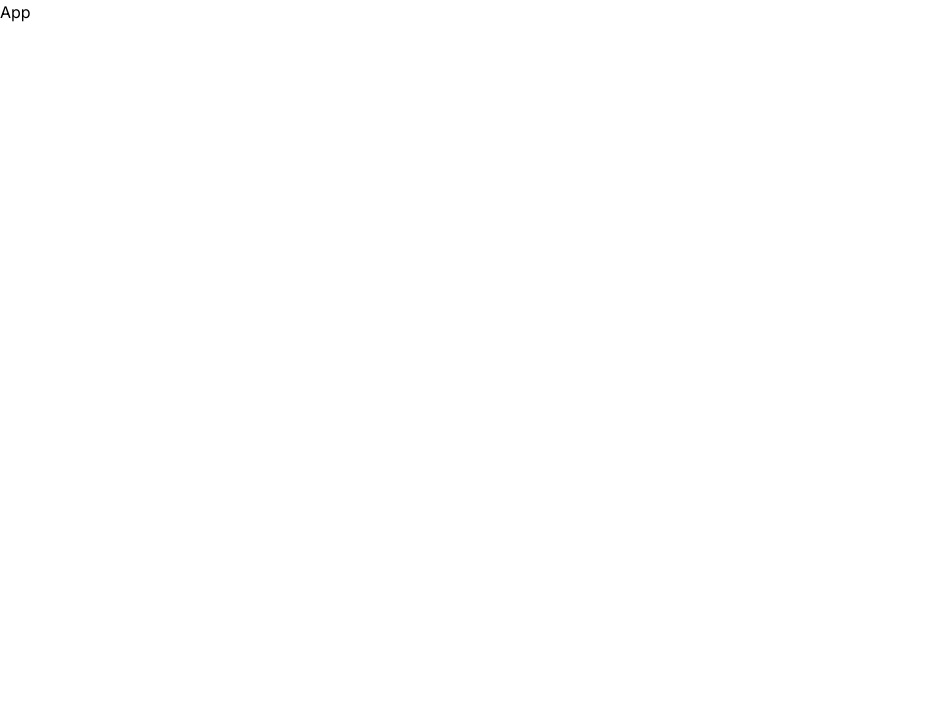
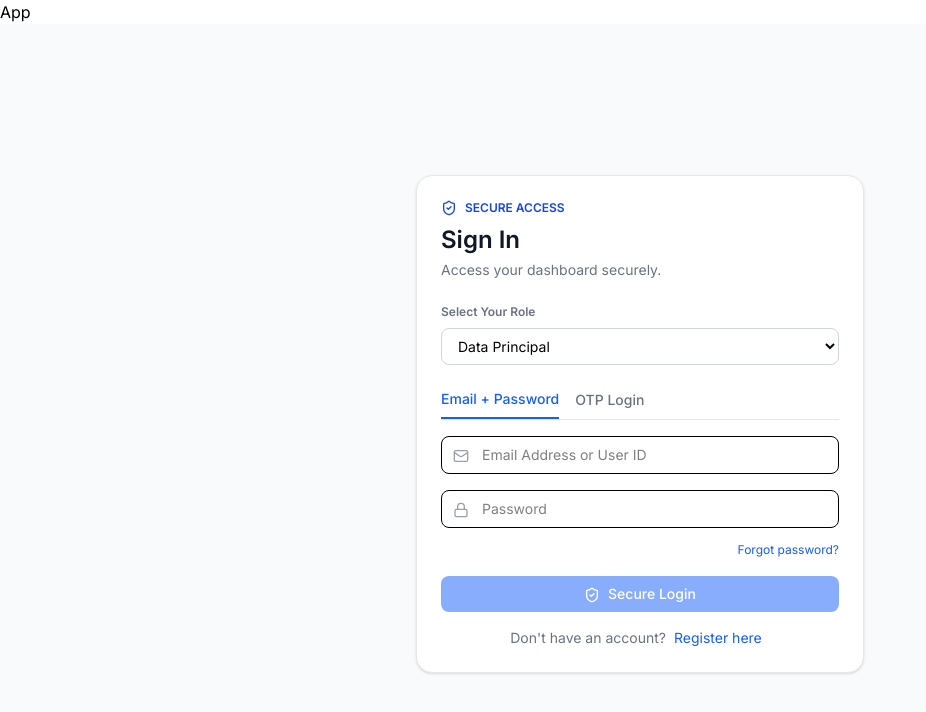
Before and after one commit to OmprakashMaurya16/E_CRM, a React (Vite) app in the folder Frontend/: page / in a window 1280 px wide. Shown: the top 712 px of the page, without its empty margins (0-926 px from the left). Built offline with nearby package versions, Linux system fonts and the light colour scheme.

Commit message:
LoginPage

```diff
--- a/Frontend/src/App.jsx
+++ b/Frontend/src/App.jsx
@@ -1,7 +1,13 @@
 import React from "react";
+import LoginPage from "./pages/LoginPage";
 
 const App = () => {
-  return <div>App</div>;
+  return (
+    <div>
+      App
+      <LoginPage />
+    </div>
+  );
 };
 
 export default App;
--- a/Frontend/src/pages/LoginPage.jsx
+++ b/Frontend/src/pages/LoginPage.jsx
@@ -1,7 +1,307 @@
-import React from "react";
+import { useEffect, useState } from "react";
+import { Mail, Lock, ShieldCheck } from "lucide-react";
+import { Link, useNavigate } from "react-router-dom";
+import axios from "axios";
+import { toast } from "react-toastify";
 
 const LoginPage = () => {
-  return <div>LoginPage</div>;
+  const [role, setRole] = useState("DATA_PRINCIPAL");
+  const [loginMethod, setLoginMethod] = useState("PASSWORD"); // PASSWORD | OTP
+  const [email, setEmail] = useState("");
+  const [password, setPassword] = useState("");
+  const [otp, setOtp] = useState("");
+  const [otpStep, setOtpStep] = useState(1); // 1: request, 2: verify
+  const [loading, setLoading] = useState(false);
+
+  const navigate = useNavigate();
+  const API_BASE = import.meta.env.VITE_API_BASE_URL || "http://localhost:5000";
+
+  useEffect(() => {
+    const token = localStorage.getItem("token");
+    const storedRole = localStorage.getItem("role");
+    const userStr = localStorage.getItem("user");
+    const userRole = userStr ? JSON.parse(userStr)?.role : null;
+
+    const r = userRole || storedRole;
+    if (token && r) {
+      navigate(
+        r === "DATA_PRINCIPAL"
+          ? "/data-principal"
+          : r === "DATA_FIDUCIARY"
+          ? "/data-fiduciary"
+          : r === "DATA_PROCESSOR"
+          ? "/data-processor"
+          : "/admin",
+        { replace: true }
+      );
+    }
+  }, [navigate]);
+
+  const handlePasswordLogin = async () => {
+    try {
+      setLoading(true);
+      const res = await axios.post(`${API_BASE}/api/auth/login`, {
+        email,
+        password,
+        role,
+      });
+
+      if (res?.data?.token) localStorage.setItem("token", res.data.token);
+      if (res?.data?.user) {
+        localStorage.setItem("user", JSON.stringify(res.data.user));
+        localStorage.setItem("role", res.data.user.role);
+      } else {
+        localStorage.setItem("role", role);
+      }
+
+      toast.success("Login successful");
+
+      const r = res?.data?.user?.role || role;
+      navigate(
+        r === "DATA_PRINCIPAL"
+          ? "/data-principal"
+          : r === "DATA_FIDUCIARY"
+          ? "/data-fiduciary"
+          : r === "DATA_PROCESSOR"
+          ? "/data-processor"
+          : "/admin",
+        { replace: true }
+      );
+    } catch (err) {
+      toast.error(err?.response?.data?.message || "Invalid credentials");
+    } finally {
+      setLoading(false);
+    }
+  };
+
+  const requestOtp = async () => {
+    if (!email) return toast.error("Email is required");
+    try {
+      setLoading(true);
+      await axios.post(`${API_BASE}/api/auth/otp/request`, { email, role });
+      toast.success("OTP sent to your email");
+      setOtpStep(2);
+    } catch (err) {
+      toast.error(err?.response?.data?.message || "Failed to send OTP");
+    } finally {
+      setLoading(false);
+    }
+  };
+
+  const verifyOtp = async () => {
+    if (!otp) return toast.error("OTP is required");
+    try {
+      setLoading(true);
+      const res = await axios.post(`${API_BASE}/api/auth/otp/verify`, {
+        email,
+        otp,
+        role,
+      });
+
+      if (res?.data?.token) localStorage.setItem("token", res.data.token);
+      if (res?.data?.user) {
+        localStorage.setItem("user", JSON.stringify(res.data.user));
+        localStorage.setItem("role", res.data.user.role);
+      }
+
+      if (res?.data?.token) {
+        toast.success("Login successful");
+        const r = res?.data?.user?.role || role;
+        navigate(
+          r === "DATA_PRINCIPAL"
+            ? "/data-principal"
+            : r === "DATA_FIDUCIARY"
+            ? "/data-fiduciary"
+            : r === "DATA_PROCESSOR"
+            ? "/data-processor"
+            : "/admin",
+          { replace: true }
+        );
+      } else {
+        toast.info(res?.data?.message || "OTP verified. Please continue.");
+      }
+    } catch (err) {
+      toast.error(err?.response?.data?.message || "Invalid or expired OTP");
+    } finally {
+      setLoading(false);
+    }
+  };
+
+  const handleSubmit = (e) => {
+    e.preventDefault();
+    if (loginMethod === "PASSWORD") return handlePasswordLogin();
+    return otpStep === 1 ? requestOtp() : verifyOtp();
+  };
+
+  return (
+    <div className="min-h-screen flex items-center justify-center bg-gray-50 px-4">
+      <form
+        onSubmit={handleSubmit}
+        className="w-full max-w-md bg-white rounded-2xl shadow-sm border border-gray-200 p-6"
+      >
+        <div className="text-left mb-6">
+          <div className="flex items-center gap-2 text-xs font-semibold text-blue-700">
+            <ShieldCheck className="h-4 w-4" />
+            <span>SECURE ACCESS</span>
+          </div>
+          <h1 className="mt-2 text-2xl font-semibold text-gray-900">Sign In</h1>
+          <p className="text-sm text-gray-500 mt-1">
+            Access your dashboard securely.
+          </p>
+        </div>
+
+        {/* Role select */}
+        <div className="mb-6">
+          <label className="block text-xs font-semibold text-gray-500 mb-2">
+            Select Your Role
+          </label>
+          <select
+            value={role}
+            onChange={(e) => setRole(e.target.value)}
+            className="w-full border border-gray-300 rounded-lg px-3 py-2 text-sm focus:outline-none focus:ring-2 focus:ring-blue-500"
+          >
+            <option value="DATA_PRINCIPAL">Data Principal</option>
+            <option value="DATA_FIDUCIARY">Data Fiduciary</option>
+            <option value="DATA_PROCESSOR">Data Processor</option>
+            <option value="ADMIN">Admin</option>
+          </select>
+        </div>
+
+        <div className="flex border-b border-gray-200 mb-4 text-sm">
+          <button
+            type="button"
+            onClick={() => {
+              setLoginMethod("PASSWORD");
+              setOtpStep(1);
+              setOtp("");
+            }}
+            className={`pb-2 mr-4 font-medium ${
+              loginMethod === "PASSWORD"
+                ? "text-blue-600 border-b-2 border-blue-600"
+                : "text-gray-500"
+            }`}
+          >
+            Email + Password
+          </button>
+          <button
+            type="button"
+            onClick={() => {
+              setLoginMethod("OTP");
+              setOtpStep(1);
+              setPassword("");
+            }}
+            className={`pb-2 font-medium ${
+              loginMethod === "OTP"
+                ? "text-blue-600 border-b-2 border-blue-600"
+                : "text-gray-500"
+            }`}
+          >
+            OTP Login
+          </button>
+        </div>
+
+        <div className="mb-4">
+          <div className="relative">
+            <Mail className="absolute left-3 top-3 h-4 w-4 text-gray-400" />
+            <input
+              type="email"
+              value={email}
+              onChange={(e) => setEmail(e.target.value)}
+              className="w-full pl-10 pr-3 py-2 border rounded-lg text-sm"
+              placeholder="Email Address or User ID"
+              required
+              autoComplete="email"
+            />
+          </div>
+        </div>
+
+        {loginMethod === "PASSWORD" ? (
+          <div className="mb-4">
+            <div className="relative">
+              <Lock className="absolute left-3 top-3 h-4 w-4 text-gray-400" />
+              <input
+                type="password"
+                value={password}
+                onChange={(e) => setPassword(e.target.value)}
+                className="w-full pl-10 pr-3 py-2 border rounded-lg text-sm"
+                placeholder="Password"
+                required
+                autoComplete="current-password"
+              />
+            </div>
+            <div className="text-right mt-2">
+              <Link
+                to="/forgot-password"
+                className="text-xs text-blue-600 hover:underline"
+              >
+                Forgot password?
+              </Link>
+            </div>
+          </div>
+        ) : (
+          <>
+            {otpStep === 1 ? (
+              <p className="text-xs text-gray-500 mb-4">
+                We will send a 6-digit OTP to your email.
+              </p>
+            ) : (
+              <div className="mb-4">
+                <input
+                  type="text"
+                  value={otp}
+                  onChange={(e) => setOtp(e.target.value)}
+                  className="w-full px-3 py-2 border rounded-lg text-sm"
+                  placeholder="Enter OTP"
+                  inputMode="numeric"
+                  autoComplete="one-time-code"
+                  required
+                />
+                <div className="text-right mt-2">
+                  <button
+                    type="button"
+                    onClick={requestOtp}
+                    className="text-xs text-blue-600 hover:underline"
+                  >
+                    Resend OTP
+                  </button>
+                </div>
+              </div>
+            )}
+          </>
+        )}
+
+        <button
+          type="submit"
+          disabled={
+            loading ||
+            !email ||
+            (loginMethod === "PASSWORD" && !password) ||
+            (loginMethod === "OTP" && otpStep === 2 && !otp)
+          }
+          className="w-full bg-blue-600 hover:bg-blue-700 text-white py-2 rounded-lg text-sm font-medium disabled:opacity-50"
+        >
+          <ShieldCheck className="h-4 w-4 inline mr-2" />
+          {loading
+            ? "Please wait..."
+            : loginMethod === "PASSWORD"
+            ? "Secure Login"
+            : otpStep === 1
+            ? "Send OTP"
+            : "Verify & Login"}
+        </button>
+
+        <p className="text-center text-sm text-gray-500 mt-4">
+          Don&apos;t have an account?
+          <Link
+            to="/registration"
+            className="mx-2 text-blue-600 hover:underline"
+          >
+            Register here
+          </Link>
+        </p>
+      </form>
+    </div>
+  );
 };
 
 export default LoginPage;
```
Also changed, not shown: 1 other file (tests, documents, lock files or other folders).
